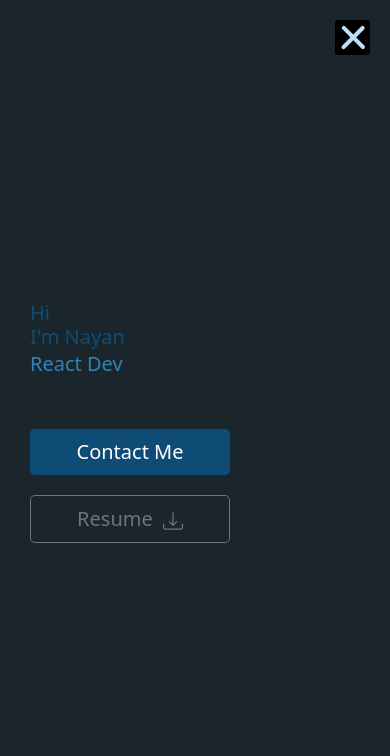
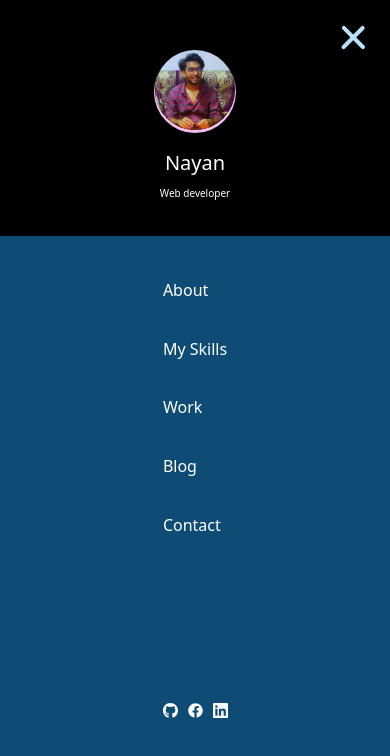
Before and after one commit to nayanthulkar28/portfolio, a React (Create React App) app: page / in a window 390 px wide. Both pictures are taken after a click on the button 352 px from the left and 37 px from the top of the page. Shown: the top 756 px of the page. Built offline with nearby package versions, Linux system fonts and the light colour scheme.

Commit message:
responsive sidebar

```diff
--- a/src/App.js
+++ b/src/App.js
@@ -1,16 +1,42 @@
-import './App.css';
-import Sidebar from './Sidebar/Sidebar'
-import Mainbody from './Mainbody/Mainbody'
+import React from "react";
+import "./App.css";
+import Sidebar from "./Sidebar/Sidebar";
+import Mainbody from "./Mainbody/Mainbody";
+import Hamberger from "./Hamberger/Hamberger";
 
-function App() {
-  return (
-    <div className="App">
-      <div className = 'port-container'>
-        <Sidebar />
-        <Mainbody />
+class App extends React.Component {
+  constructor(props) {
+    super(props);
+    this.state = {
+      isToggleOn: false,
+    };
+    this.handleClickOnApp = this.handleClickOnApp.bind(this);
+  }
+
+  handleClickOnApp() {
+    this.setState((prevState) => ({
+      isToggleOn: !prevState.isToggleOn,
+    }));
+  }
+
+  render() {
+    const isToggleOn = this.state.isToggleOn;
+    return (
+      <div className="App">
+        <div className="port-container">
+          <Sidebar isToggleOn={isToggleOn} />
+          <Mainbody
+            isToggleOn={isToggleOn}
+            handleClickOnApp={this.handleClickOnApp}
+          />
+          <Hamberger
+            isToggleOn={isToggleOn}
+            handleClickOnApp={this.handleClickOnApp}
+          />
+        </div>
       </div>
-    </div>
-  );
+    );
+  }
 }
 
 export default App;
--- /dev/null
+++ b/src/Hamberger/Hamberger.css
@@ -0,0 +1,69 @@
+.hamberger-container {
+  height: 50px;
+  width: 50px;
+  background-color: black;
+  float: right;
+  display: flex;
+  flex-direction: column;
+  justify-content: space-around;
+  border-radius: 3px;
+  position: absolute;
+  right: 20px;
+  top: 20px;
+  cursor: pointer;
+  border: 0;
+}
+
+.hamberger-bar,
+.hamberger-bar-tilt-1,
+.hamberger-bar-tilt-2,
+.hamberger-bar-tilt-3 {
+  background-color: #bbe1fa;
+  width: 100%;
+  height: 10%;
+  border-radius: 10px;
+  margin: auto;
+  transform-origin: left;
+  transition: transform 0.1s ease-in-out;
+}
+
+.hamberger-bar-tilt-1 {
+  transform-origin: left;
+  transform: scale(1.2) translateX(4%) rotate(45deg);
+  transition: transform 0.1s ease-in-out;
+}
+
+.hamberger-bar-tilt-2 {
+  visibility: hidden;
+  transition: visibility 0.1s ease-in-out;
+}
+
+.hamberger-bar-tilt-3 {
+  transform-origin: left;
+  transform: scale(1.2) translateX(4%) rotate(-45deg);
+  transition: transform 0.1s ease-in-out;
+}
+
+@media screen and (min-width: 1300px) {
+  .hamberger-container {
+    visibility: hidden;
+  }
+}
+
+@media screen and (max-width: 500px) {
+  .hamberger-container {
+    height: 35px;
+    width: 35px;
+  }
+  .hamberger-bar-tilt-1,
+  .hamberger-bar-tilt-3 {
+    transform-origin: left;
+    transition: transform 0.1s ease-in-out;
+  }
+  .hamberger-bar-tilt-1 {
+    transform: scale(1.35) translateX(4%) rotate(45deg);
+  }
+  .hamberger-bar-tilt-3 {
+    transform: scale(1.35) translateX(4%) rotate(-45deg);
+  }
+}
--- a/src/Mainbody/Hamberger/Hamberger.js
+++ b/src/Hamberger/Hamberger.js
@@ -4,26 +4,21 @@ import "./Hamberger.css";
 class Hamberger extends React.Component {
   constructor(props) {
     super(props);
-    this.state = {
-      isToggleOn: false,
-    };
     this.handleClick = this.handleClick.bind(this);
   }
 
   handleClick() {
-    this.setState((prevState) => ({
-      isToggleOn: !prevState.isToggleOn,
-    }));
+    this.props.handleClickOnApp();
   }
 
   render() {
-    const isClicked1 = this.state.isToggleOn
+    const isClicked1 = this.props.isToggleOn
       ? "hamberger-bar-tilt-1"
       : "hamberger-bar";
-    const isClicked2 = this.state.isToggleOn
+    const isClicked2 = this.props.isToggleOn
       ? "hamberger-bar-tilt-2"
       : "hamberger-bar";
-    const isClicked3 = this.state.isToggleOn
+    const isClicked3 = this.props.isToggleOn
       ? "hamberger-bar-tilt-3"
       : "hamberger-bar";
     return (
--- a/src/Mainbody/Mainbody.css
+++ b/src/Mainbody/Mainbody.css
@@ -1,14 +1,18 @@
 .mainbody-container {
-    width: 100%;
+  width: 100%;
+}
+
+.mainbody-container-hidden {
+    visibility: hidden;
 }
 
 .mainbody-container-shift {
-    background-color: #1B262C;
-    margin-left: 150px;
+  background-color: #1b262c;
+  margin-left: 150px;
 }
 
 @media screen and (max-width: 1300px) {
-    .mainbody-container-shift {
-        margin-left: 0;
-    }
+  .mainbody-container-shift {
+    margin-left: 0;
+  }
 }
--- a/src/Mainbody/Mainbody.js
+++ b/src/Mainbody/Mainbody.js
@@ -1,21 +1,22 @@
-import React from 'react';
-import './Mainbody.css'
-import Intro from './intro/intro'
+import React from "react";
+import "./Mainbody.css";
+import Intro from "./intro/intro";
 // import Projects from './Projects/Projects'
 // import Contact from './Contact/Contact'
-import Hamberger from './Hamberger/Hamberger'
 
-function Mainbody(props) {
+class Mainbody extends React.Component {
+  render() {
+    const mainHidden = this.props.isToggleOn ? 'mainbody-container-hidden' : 'mainbosy-container';
     return (
-        <div className = 'mainbody-container'>
-            <div className = 'mainbody-container-shift'>
-                <Hamberger />
-                <Intro />
-                {/* <Projects /> */}
-                {/* <Contact /> */}
-            </div>
+      <div className={mainHidden}>
+        <div className="mainbody-container-shift">
+          <Intro />
+          {/* <Projects /> */}
+          {/* <Contact /> */}
         </div>
+      </div>
     );
+  }
 }
 
 export default Mainbody;
--- a/src/Mainbody/intro/intro.css
+++ b/src/Mainbody/intro/intro.css
@@ -7,33 +7,34 @@
   width: 100%;
 }
 
-.intro-name h1, .intro-tags {
+.intro-name h1,
+.intro-tags {
   margin: 0;
   font-size: 80px;
   font-weight: 400;
 }
 
 .intro-name h1 {
-    color: #0F4C75;
+  color: #0f4c75;
 }
 
 .intro-tags {
-    color: #3282B8;
+  color: #3282b8;
 }
 
 .intro-links {
-    padding-top: 50px ;
+  padding-top: 50px;
 }
 
 .contact-me {
   margin-right: 50px;
-    background-color: #0F4C75;
+  background-color: #0f4c75;
   border: none;
   width: 300px;
 }
 
 .contact-me:hover {
-    background-color: #BBE1FA;
+  background-color: #bbe1fa;
 }
 
 .resume {
@@ -45,13 +46,15 @@
 }
 
 @media screen and (max-width: 1200px) {
-    .intro-name h1, .intro-tags {
+  .intro-name h1,
+  .intro-tags {
     font-size: 50px;
   }
 }
 
 @media screen and (max-width: 900px) {
-    .intro-name h1, .intro-tags {
+  .intro-name h1,
+  .intro-tags {
     font-size: 40px;
   }
 }
@@ -73,7 +76,8 @@
 }
 
 @media screen and (max-width: 550px) {
-    .intro-name h1, .intro-tags {
+  .intro-name h1,
+  .intro-tags {
     font-size: 30px;
   }
   .intro-container {
@@ -85,7 +89,8 @@
   .intro-container {
     padding-left: 30px;
   }
-    .intro-name h1, .intro-tags {
+  .intro-name h1,
+  .intro-tags {
     font-size: 20px;
   }
   .resume {
@@ -97,7 +102,8 @@
 }
 
 @media screen and (max-width: 320px) {
-    .intro-name h1, .intro-tags {
+  .intro-name h1,
+  .intro-tags {
     font-size: 15px;
   }
 }
--- a/src/Mainbody/intro/intro.js
+++ b/src/Mainbody/intro/intro.js
@@ -25,7 +25,7 @@ class intro extends React.Component {
   }
 
   render() {
-    const btnSize = this.state.canSmallBtn ? 'btn-sm' : 'btn-lg';
+    const btnSize = this.state.canSmallBtn ? "btn-sm" : "btn-lg";
     return (
       <div className="intro-container">
         <div className="intro-parent">
@@ -69,5 +69,4 @@ class intro extends React.Component {
   }
 }
 
-
 export default intro;
--- a/src/Sidebar/Sidebar.css
+++ b/src/Sidebar/Sidebar.css
@@ -1,4 +1,4 @@
-.sidebar-container {
+.sidebar-container, .sidebar-container-sm-screen{
     background-color: #0F4C75;
     width: 150px;
     height: 100vh;
@@ -8,15 +8,23 @@
     position: fixed;
 }
 
+.sidebar-container-sm-screen {
+    width: 100%;
+    transition: width 0.1s ease-in-out;
+}
+
 .sidebar-parent {
-    padding: 50px 30px 30px;
     background-color: black;
+    display: flex;
+    justify-content: center;
+    padding-top: 50px;
+    padding-bottom: 30px;
 }
 
 .sidebar-profile-photo {
     background-image: url('../resources/profile-photo.jpeg');
     height: 80px;
-    width: 100%;
+    width: 80px;
     background-size: cover;
     border-radius: 50%;
     background-position: center;
@@ -44,17 +52,21 @@
     height: 300px;
     justify-content: center;
     margin-top: 20px;
+    height: 1000px;
 }
 
 .sidebar-about-list {
     color: white;
     list-style: none;
     text-align: center;
+    display: flex;
+    flex-direction: column;
+    justify-content: space-around;
     padding: 5px 5px;
 }
 
 .sidebar-about-list li {
-    margin: 40px auto;
+    display: flex;
 }
 
 .sidebar-links-container {
@@ -65,16 +77,18 @@
     margin: auto 10px;
     color: white;
     display: flex;
+    text-align: center;
 }
 
-.sidebar-links {
-    display: flex;
-    justify-content: space-around;
-    width: 100%;
+.sidebar-link {
+    padding: 0 5px;
+    height: 25px;
+    width: 25px;
 }
 
 @media screen and (max-width: 1300px) {
     .sidebar-container {
+        transition: width 0.1s ease-in-out;
         visibility: hidden;
     }
 }
--- a/src/Sidebar/Sidebar.js
+++ b/src/Sidebar/Sidebar.js
@@ -2,9 +2,11 @@ import React from "react";
 import { FaGithub, FaFacebook, FaLinkedin } from "react-icons/fa";
 import "./Sidebar.css";
 
-function Sidebar(props) {
+class Sidebar extends React.Component {
+  render() {
+    const containerClass = this.props.isToggleOn ? 'sidebar-container-sm-screen' : 'sidebar-container';
     return (
-    <div className="sidebar-container">
+      <div className={containerClass}>
         <div className="sidebar-parent">
           <div className="sidebar-profile">
             <div className="sidebar-profile-photo"></div>
@@ -28,13 +30,14 @@ function Sidebar(props) {
 
         <div className="sidebar-links-container">
           <div className="sidebar-links">
-          <FaGithub />
-          <FaFacebook />
-          <FaLinkedin />
+            <FaGithub className = 'sidebar-link'/>
+            <FaFacebook className = 'sidebar-link'/>
+            <FaLinkedin className = 'sidebar-link'/>
           </div>
         </div>
       </div>
     );
   }
+}
 
 export default Sidebar;
```
Also changed, not shown: src/Mainbody/Hamberger/Hamberger.css (deleted, +0 -65 lines). Lines whose indentation alone changed are shown as unchanged.
